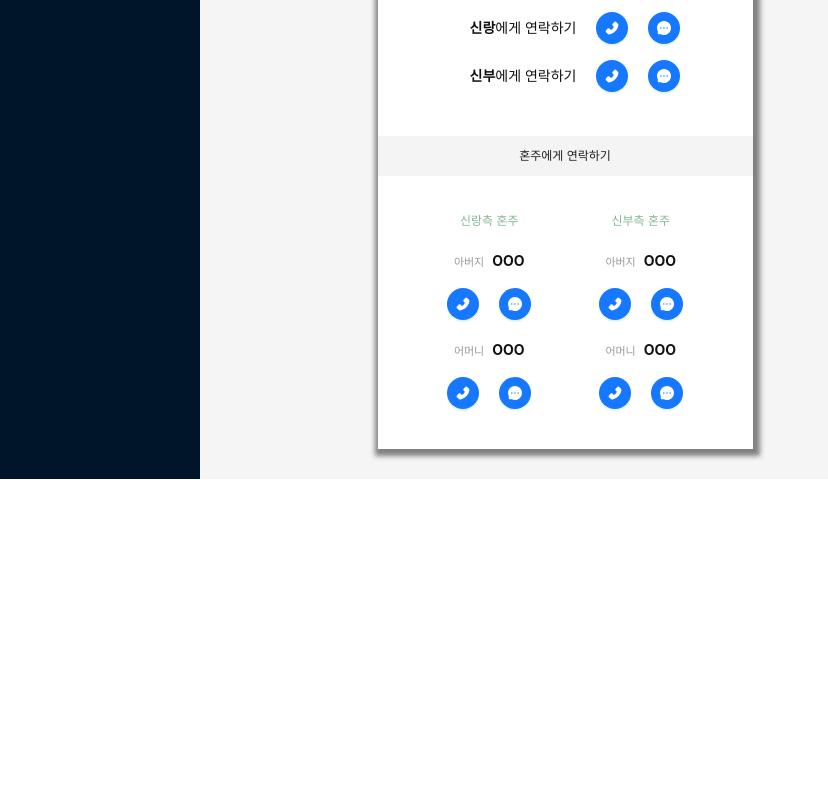
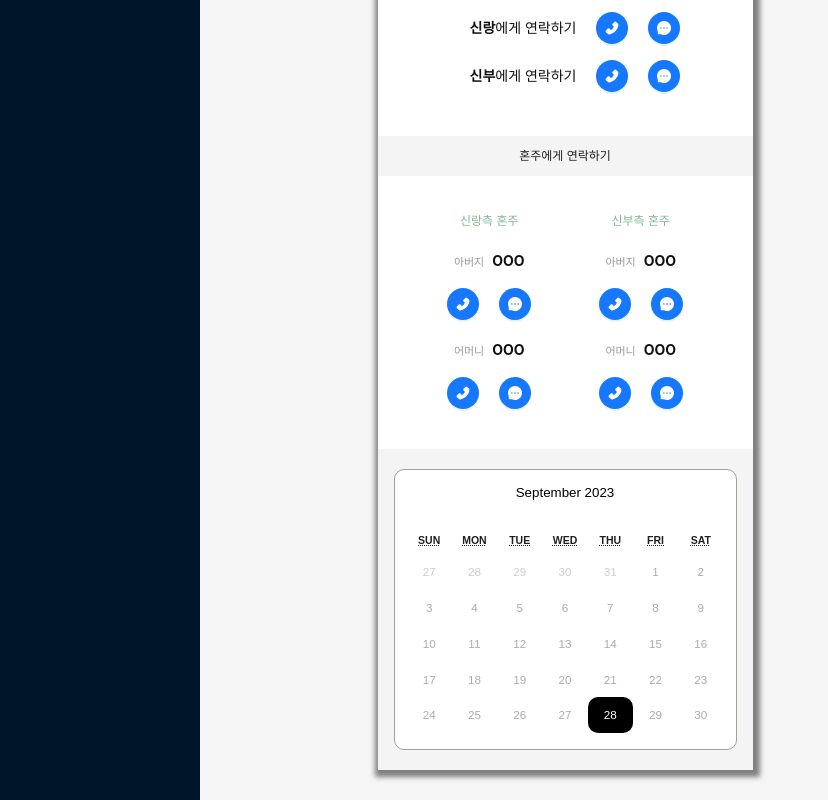
Before and after one commit to JeongGeun/mobileWebEditor, a Next.js app: page /editor in a window 1280 px wide. Shown: the part 1194-1994 px from the top of the page, without its empty margins (0-828 px from the left). Before the commit the page ends 1673 px from the top, so only its background shows below. Built offline with nearby package versions, Linux system fonts and the light colour scheme.

Commit message:
feat: 캘린더 레이아웃 추가

```diff
--- a/package.json
+++ b/package.json
@@ -16,6 +16,7 @@
     "@types/react": "18.2.17",
     "@types/react-dom": "18.2.7",
     "antd": "^5.8.0",
+    "dayjs": "^1.11.10",
     "eslint": "8.45.0",
     "eslint-config-next": "13.4.12",
     "next": "13.4.12",
--- a/src/apis/list.ts
+++ b/src/apis/list.ts
@@ -4,6 +4,7 @@ export interface Block {
   husbandName: string;
   wifeName: string;
   place: string;
+  date: string;
   messageTitle: string;
   messageContent: string;
   husbandFatherName: string;
--- a/src/app/layout.tsx
+++ b/src/app/layout.tsx
@@ -2,6 +2,7 @@ import React from "react";
 import { Inter } from "next/font/google";
 import StyledComponentsRegistry from "../lib/AntdRegistry";
 import AppLayout from "@/components/Layout";
+import "react-calendar/dist/Calendar.css";
 
 const inter = Inter({ subsets: ["latin"] });
 
--- /dev/null
+++ b/src/components/Template/A/Calendar/index.module.scss
@@ -0,0 +1,20 @@
+.layout {
+  padding: 1.25rem 1rem;
+  background-color: #f4f4f4;
+  &:hover {
+    border: 3px dashed black;
+  }
+  .calendar {
+    border-radius: 10px;
+    padding: 0 0.75rem 1rem;
+    cursor: none;
+
+    :global .react-calendar__tile:disabled {
+      background-color: white !important;
+    }
+    :global .react-calendar__tile--active {
+      border-radius: 10px;
+      background-color: black;
+    }
+  }
+}
--- /dev/null
+++ b/src/components/Template/A/Calendar/index.tsx
@@ -0,0 +1,38 @@
+import dynamic from "next/dynamic";
+import { useFormContext } from "react-hook-form";
+import dayjs from "dayjs";
+import styles from "./index.module.scss";
+
+const DynamicCalendar = dynamic(() => import("react-calendar"), { ssr: false });
+
+interface CalendarProps {
+  onSectionClick: VoidFunction;
+}
+type ValuePiece = Date | null;
+
+type Value = ValuePiece | [ValuePiece, ValuePiece];
+
+export default function Calendar({ onSectionClick }: CalendarProps) {
+  const { watch } = useFormContext();
+  const date = watch("block.date");
+  const value = date ? new Date(date) : new Date();
+
+  return (
+    <section className={styles.layout}>
+      <DynamicCalendar
+        className={styles.calendar}
+        formatDay={(_, date) => dayjs(date).format("D")}
+        value={value}
+        calendarType="US"
+        nextLabel=""
+        next2Label=""
+        prevLabel=""
+        prev2Label=""
+        tileDisabled={({ date }) =>
+          date.getDate() !== value.getDate() ||
+          date.getMonth() !== value.getMonth()
+        }
+      />
+    </section>
+  );
+}
--- a/src/components/Template/A/index.tsx
+++ b/src/components/Template/A/index.tsx
@@ -2,6 +2,7 @@ import { useFormContext } from "react-hook-form";
 import Cover from "./Cover";
 import Message from "./Message";
 import Contact from "./Contact";
+import Calendar from "./Calendar";
 
 export default function TemplateA() {
   const { setValue } = useFormContext();
@@ -15,6 +16,7 @@ export default function TemplateA() {
       <Cover onSectionClick={() => onSectionClick(0)} />
       <Message onSectionClick={() => onSectionClick(1)} />
       <Contact onSectionClick={() => onSectionClick(2)} />
+      <Calendar onSectionClick={() => onSectionClick(3)} />
     </>
   );
 }
```
Also changed, not shown: .pnp.cjs, 1 other file (tests, documents, lock files or other folders).
